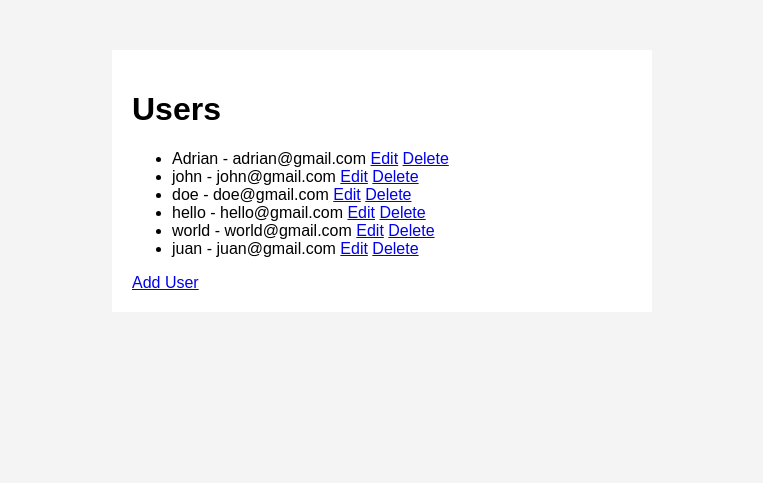
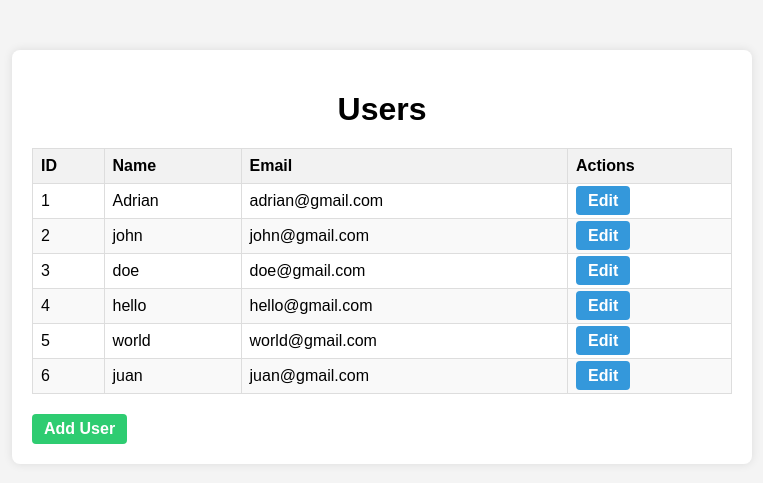
Before and after one commit to ascalingasin2022/fastapi-crud-users, a FastAPI app: page /users in a window 1280 px wide. Shown: the top 483 px of the page, without its empty margins (258-1021 px from the left). Run offline with FastAPI, Linux system fonts and the light colour scheme.

Commit message:
Bug fixing of User Edit

```diff
--- a/app/static/style.css
+++ b/app/static/style.css
@@ -1,10 +1,102 @@
 body {
-    font-family: Arial;
+    font-family: Arial, sans-serif;
     background: #f4f4f4;
+    margin: 0;
+    padding: 0;
 }
+
 .container {
     background: #fff;
     padding: 20px;
     margin: 50px auto;
-    max-width: 500px;
+    max-width: 700px;
+    border-radius: 8px;
+    box-shadow: 0 0 10px rgba(0,0,0,0.1);
 }
+
+h1 {
+    text-align: center;
+    margin-bottom: 20px;
+}
+
+.users-table {
+    width: 100%;
+    border-collapse: collapse;
+    margin-bottom: 20px;
+}
+
+.users-table th, .users-table td {
+    border: 1px solid #ddd;
+    padding: 8px;
+    text-align: left;
+}
+
+.users-table th {
+    background-color: #f2f2f2;
+}
+
+.users-table tr:nth-child(even) {
+    background-color: #f9f9f9;
+}
+
+.btn {
+    text-decoration: none;
+    padding: 6px 12px;
+    border-radius: 4px;
+    color: #fff;
+    font-weight: bold;
+}
+
+.edit-btn {
+    background-color: #3498db;
+}
+
+.edit-btn:hover {
+    background-color: #2980b9;
+}
+
+.add-btn {
+    display: inline-block;
+    background-color: #2ecc71;
+}
+
+.add-btn:hover {
+    background-color: #27ae60;
+}
+
+.user-form {
+    display: flex;
+    flex-direction: column;
+}
+
+.user-form label {
+    margin-top: 10px;
+    font-weight: bold;
+}
+
+.user-form input {
+    padding: 8px;
+    margin-top: 4px;
+    border: 1px solid #ccc;
+    border-radius: 4px;
+}
+
+.update-btn {
+    margin-top: 20px;
+    background-color: #3498db;
+}
+
+.update-btn:hover {
+    background-color: #2980b9;
+}
+
+.cancel-btn {
+    margin-top: 10px;
+    display: inline-block;
+    text-align: center;
+    background-color: #e74c3c;
+}
+
+.cancel-btn:hover {
+    background-color: #c0392b;
+}
--- a/app/templates/users.html
+++ b/app/templates/users.html
@@ -1,18 +1,31 @@
 {% extends "base.html" %}
 {% block content %}
-
     <div class="container">
         <h1>Users</h1>
-        <ul>
-            {% for user in users %}
-            <li>
-                {{ user.name }} - {{ user.email }}
-                <a href="/users/{{ user.id }}/edit">Edit</a>
-                <a href="/users/{{ user.id }}/delete">Delete</a>
-            </li>
-            {% endfor %}
-        </ul>
-        <a href="/users/new">Add User</a>
+
+        <table class="users-table">
+            <thead>
+                <tr>
+                    <th>ID</th>
+                    <th>Name</th>
+                    <th>Email</th>
+                    <th>Actions</th>
+                </tr>
+            </thead>
+            <tbody>
+                {% for user in users %}
+                <tr>
+                    <td>{{ user.id }}</td>
+                    <td>{{ user.name }}</td>
+                    <td>{{ user.email }}</td>
+                    <td>
+                        <a class="btn edit-btn" href="/users/{{ user.id }}/edit">Edit</a>
+                    </td>
+                </tr>
+                {% endfor %}
+            </tbody>
+        </table>
+
+        <a class="btn add-btn" href="/users/new">Add User</a>
     </div>
-
 {% endblock %}
```
Also changed, not shown: app/crud.py (+7 -6 lines), app/routers/users.py (+32 -4 lines), app/templates/users_edit.html (deleted, +0 -11 lines), users.db.
